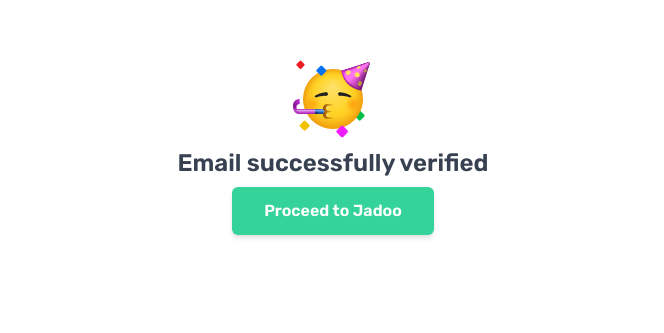
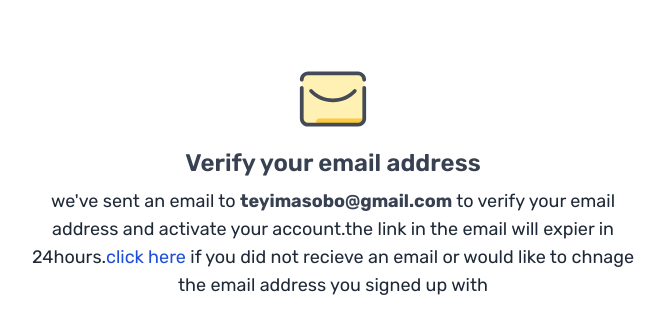
Before and after one commit to teyim/Jadoo, a React (Create React App) app: page /verifyemail in a window 1280 px wide. Shown: the part 149-482 px from the top of the page, without its empty margins (307-971 px from the left). Built offline with nearby package versions, Linux system fonts and the light colour scheme.

Commit message:
Modify route path for corresponding component

```diff
--- a/src/index.js
+++ b/src/index.js
@@ -14,6 +14,7 @@
 import "./Font/GDBoingBold.ttf";
 import ProctectedRoute from "Components/ProctectedRoute";
 import UserDashboard from "Views/UserDashboard";
+import VerifyEmail from "Components/Auth/VerifyEmail";
 
 
 const Routing = () => {
@@ -24,7 +25,8 @@
     <Route path="/searchbus" component={SearchBus}></Route>
     <Route path="/review" component={ReviewBooking}></Route>
     <Route path="/payment" component={Payment}></Route>
-    <Route path="/verifyemail" component={EmailVerifySuccess}></Route>
+    <Route path="/verifyemail" component={VerifyEmail}></Route>
+    <Route path="/verifyemailsuccess" component={EmailVerifySuccess}></Route>
     <Route  path="/signin" component={Auth}></Route>
     <ProctectedRoute exact path='/dashboard' component={UserDashboard}/>
    </Switch>
```
